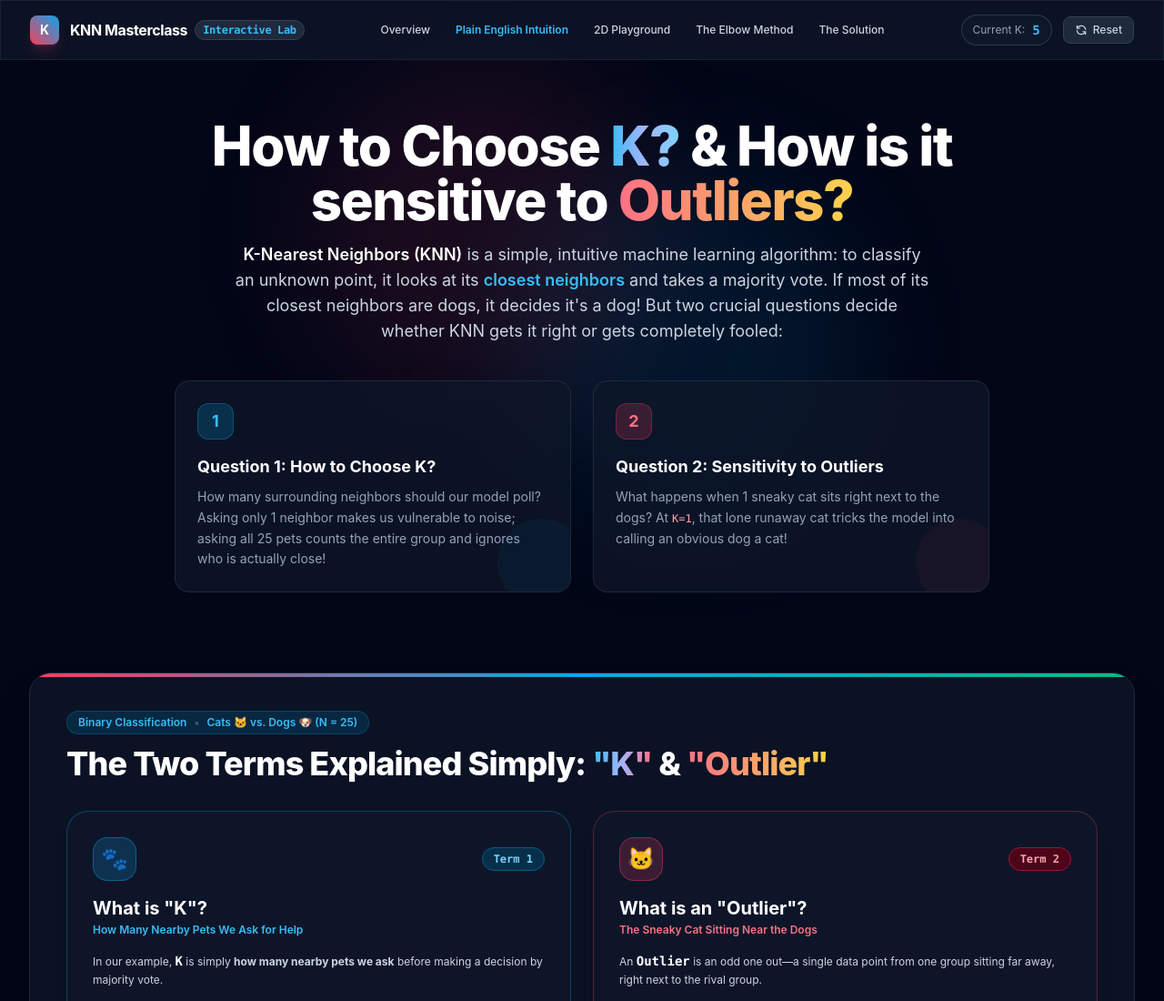
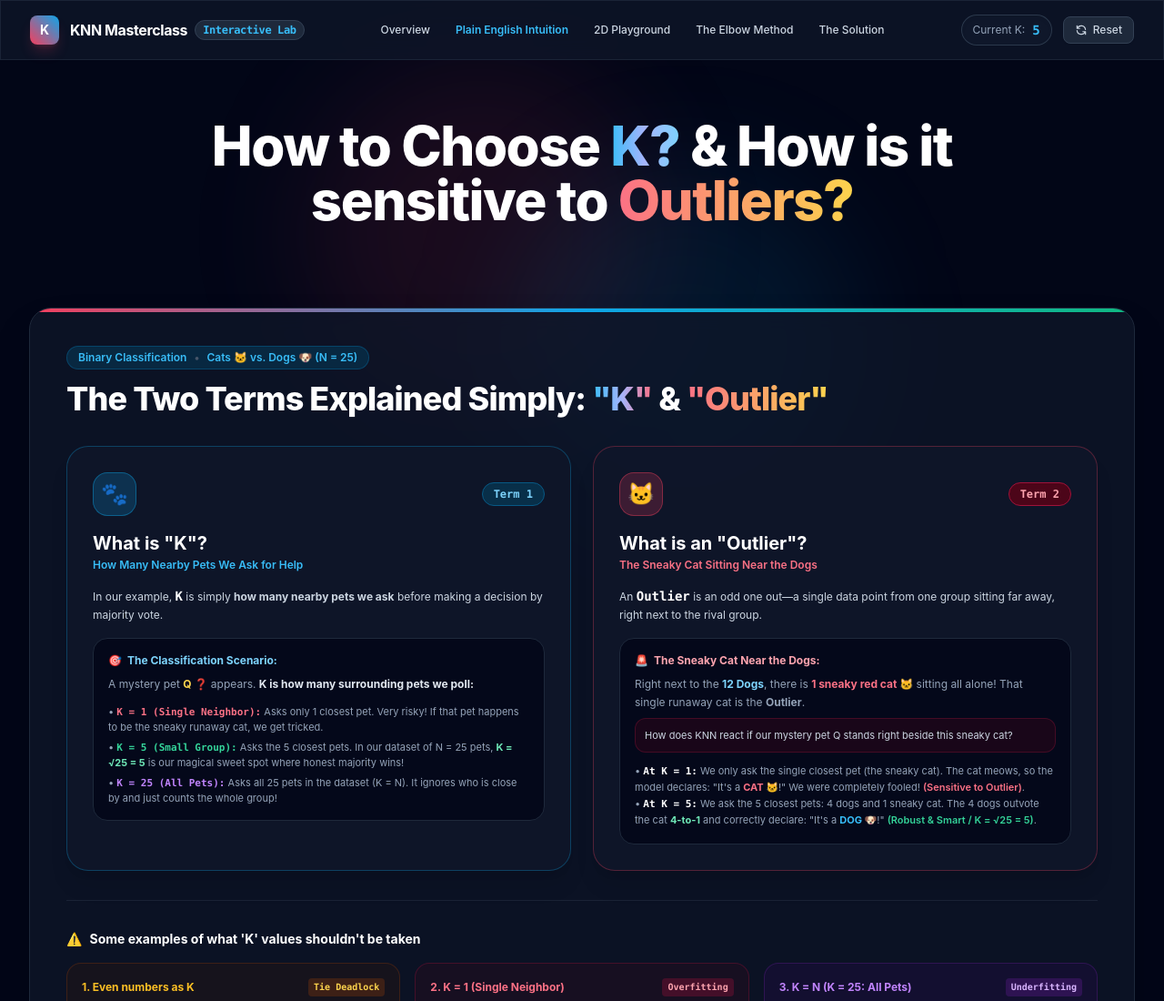
Before and after one commit to Ayush-Tummalapalli/knnpresentation, a plain HTML site: page index.html in a window 1280 px wide. Shown: the top 1100 px of the page at 91% size. Drawn offline with nearby package versions, Linux system fonts and the light colour scheme.

Commit message:
Remove intro paragraph and two question boxes from hero overview section

```diff
--- a/index.html
+++ b/index.html
@@ -110,38 +110,10 @@
       <div class="absolute -top-10 left-1/4 w-96 h-96 bg-rose-500/10 rounded-full blur-3xl pointer-events-none -z-10"></div>
       <div class="absolute top-20 right-1/4 w-96 h-96 bg-sky-500/10 rounded-full blur-3xl pointer-events-none -z-10"></div>
 
-      <div class="text-center max-w-4xl mx-auto space-y-4">
+      <div class="text-center max-w-4xl mx-auto">
         <h1 class="text-4xl sm:text-5xl lg:text-6xl font-extrabold tracking-tight text-white leading-tight">
           How to Choose <span class="text-transparent bg-clip-text bg-gradient-to-r from-sky-400 via-indigo-300 to-sky-300">K?</span> &amp; How is it sensitive to <span class="text-transparent bg-clip-text bg-gradient-to-r from-rose-400 to-amber-300">Outliers?</span>
         </h1>
-        <p class="text-base sm:text-lg text-slate-300 leading-relaxed max-w-3xl mx-auto">
-          <strong class="text-white font-semibold">K-Nearest Neighbors (KNN)</strong> is a simple, intuitive machine learning algorithm: to classify an unknown point, it looks at its <strong class="text-sky-400 font-semibold">closest neighbors</strong> and takes a majority vote. If most of its closest neighbors are dogs, it decides it's a dog! But two crucial questions decide whether KNN gets it right or gets completely fooled:
-        </p>
-      </div>
-
-      <!-- 2 Key Questions -->
-      <div class="mt-10 grid grid-cols-1 md:grid-cols-2 gap-6 max-w-4xl mx-auto">
-        <div class="glass-panel p-6 rounded-2xl relative overflow-hidden group hover:border-slate-700 transition">
-          <div class="absolute -right-4 -bottom-4 w-24 h-24 bg-sky-500/5 rounded-full group-hover:bg-sky-500/10 transition"></div>
-          <div class="w-10 h-10 rounded-xl bg-sky-500/20 text-sky-400 border border-sky-500/30 flex items-center justify-center font-bold text-lg mb-4">
-            1
-          </div>
-          <h3 class="text-lg font-bold text-white mb-2">Question 1: How to Choose K?</h3>
-          <p class="text-sm text-slate-400 leading-relaxed">
-            How many surrounding neighbors should our model poll? Asking only 1 neighbor makes us vulnerable to noise; asking all 25 pets counts the entire group and ignores who is actually close!
-          </p>
-        </div>
-
-        <div class="glass-panel p-6 rounded-2xl relative overflow-hidden group hover:border-slate-700 transition">
-          <div class="absolute -right-4 -bottom-4 w-24 h-24 bg-rose-500/5 rounded-full group-hover:bg-rose-500/10 transition"></div>
-          <div class="w-10 h-10 rounded-xl bg-rose-500/20 text-rose-400 border border-rose-500/30 flex items-center justify-center font-bold text-lg mb-4">
-            2
-          </div>
-          <h3 class="text-lg font-bold text-white mb-2">Question 2: Sensitivity to Outliers</h3>
-          <p class="text-sm text-slate-400 leading-relaxed">
-            What happens when 1 sneaky cat sits right next to the dogs? At <span class="font-mono text-xs text-rose-300">K=1</span>, that lone runaway cat tricks the model into calling an obvious dog a cat!
-          </p>
-        </div>
       </div>
     </section>
 
```
